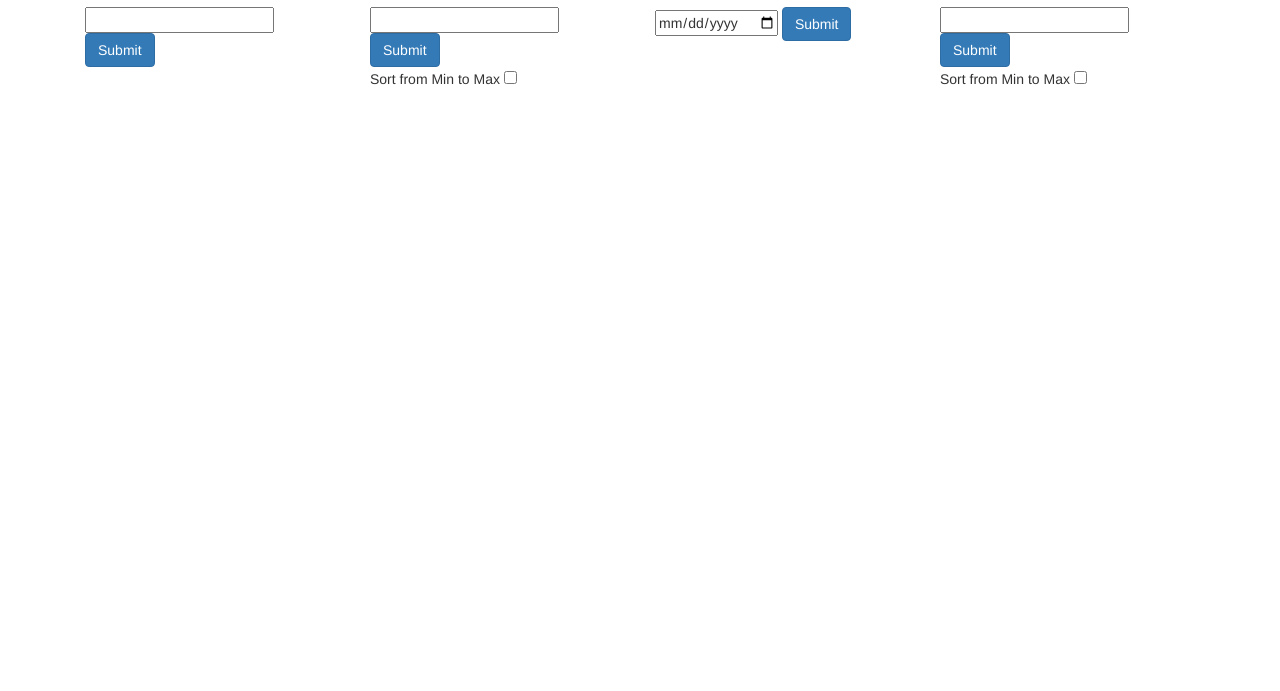
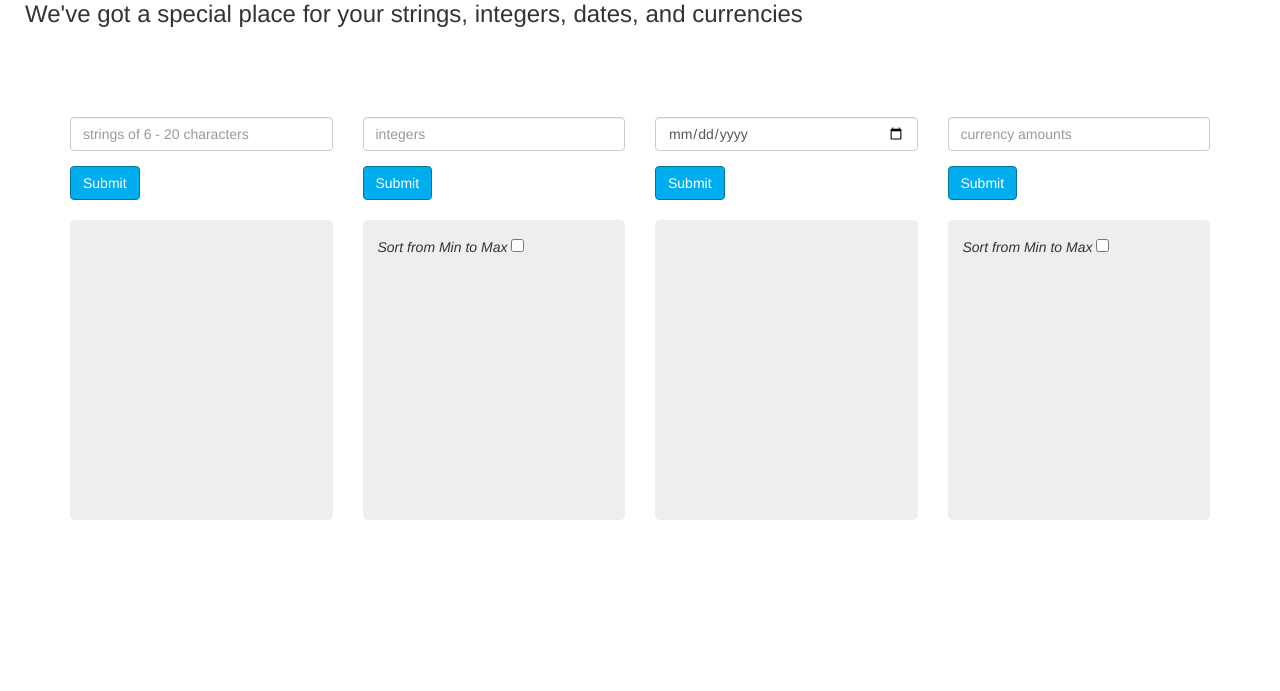
Before and after one commit to joevus/sample-proj, a plain HTML site: page index.html in a window 1280 px wide. Shown: the part 109-800 px from the top of the page. Drawn offline with Linux system fonts and the light colour scheme.

Commit message:
initial styles.

```diff
--- a/index.html
+++ b/index.html
@@ -16,58 +16,85 @@
     <h3>We've got a special place for your strings, integers, dates, and currencies</h3>
   </header>
   <div class="container">
+    <div class="row">
+      <div class="data-section col-xs-12 col-sm-6 col-md-3">
+        <!-- Strings -->
+        <form id="string-entry" onSubmit="addString(event);">
+          <div class="form-group">
+            <input placeholder="strings of 6 - 20 characters " class="form-control" name="entry" type="text">
+          </div>
 
-    <div class="data-section col-xs-12 col-sm-6 col-md-3">
-      <!-- Strings -->
-      <form id="string-entry" onSubmit="addString(event);">
-        <input name="entry" type="text">
-        <input class="btn btn-primary" type="submit">
-      </form>
+          <input class="btn btn-primary" type="submit">
 
-      <ul id="string-list" class="list">
+        </form>
 
-      </ul>
-    </div>
+        <div class="list">
+          <ul id="string-list">
 
-    <div class="data-section col-xs-12 col-sm-6 col-md-3">
-      <!-- Integers -->
-      <form id="integer-entry" onSubmit="addInteger(event);">
-        <input name="entry" type="number">
-        <input class="btn btn-primary" type="submit">
-      </form>
+          </ul>
+        </div>
 
-      <span>Sort from Min to Max <input id="int-sort-checkbox" type="checkbox" onClick="intSortCheckBoxHandler(event);"></span>
-      <ul id="integer-list" class="list">
+      </div>
 
-      </ul>
-    </div>
+      <div class="data-section col-xs-12 col-sm-6 col-md-3">
+        <!-- Integers -->
+        <form id="integer-entry" onSubmit="addInteger(event);">
+          <div class="form-group">
+            <input placeholder="integers" class="form-control" name="entry" type="number">
+          </div>
 
-    <div class="data-section col-xs-12 col-sm-6 col-md-3">
-      <!-- Dates -->
-      <form id="date-entry" onSubmit="addDate(event);">
-        <input name="entry" type="date">
-        <input class="btn btn-primary" type="submit">
-      </form>
+          <input class="btn btn-primary" type="submit">
+        </form>
 
-      <ul id="date-list" class="list">
+        <div class="list">
+          <span class="sort-instruction">Sort from Min to Max <input id="int-sort-checkbox" type="checkbox" onClick="intSortCheckBoxHandler(event);"></span>
+          <ul id="integer-list">
 
-      </ul>
-    </div>
+          </ul>
+        </div>
 
-    <div class="data-section col-xs-12 col-sm-6 col-md-3">
-      <!-- Currencies -->
-      <form id="currency-entry" onSubmit="addCurrency(event);">
-        <input name="entry" type="text">
-        <input class="btn btn-primary" type="submit">
-      </form>
+      </div>
 
-      <span>Sort from Min to Max <input id="curr-sort-checkbox" type="checkbox" onClick="currSortCheckboxHandler(event);"></span>
-      <ul id="currency-list" class="list">
+      <div class="data-section col-xs-12 col-sm-6 col-md-3">
+        <!-- Dates -->
+        <form id="date-entry" onSubmit="addDate(event);">
+          <div class="form-group">
+            <input placeholder="dates" class="form-control" name="entry" type="date">
+          </div>
 
-      </ul>
-    </div>
+          <input class="btn btn-primary" type="submit">
+        </form>
 
-  </div>
+        <div class="list">
+          <ul id="date-list">
+
+          </ul>
+        </div>
+
+      </div>
+
+      <div class="data-section col-xs-12 col-sm-6 col-md-3">
+        <!-- Currencies -->
+        <form id="currency-entry" onSubmit="addCurrency(event);">
+          <div class="form-group">
+            <input placeholder="currency amounts" class="form-control" name="entry" type="text">
+          </div>
+
+          <input class="btn btn-primary" type="submit">
+        </form>
+
+        <div class="list">
+          <span class="sort-instruction">Sort from Min to Max <input id="curr-sort-checkbox" type="checkbox" onClick="currSortCheckboxHandler(event);"></span>
+          <ul id="currency-list">
+
+          </ul>
+        </div>
+
+      </div>
+    </div> <!-- end row -->
+
+
+  </div> <!-- end container -->
 
   <script src="script.js"></script>
 </body>
--- a/styles.css
+++ b/styles.css
@@ -0,0 +1,35 @@
+header {
+  padding: 30px 25px;
+}
+
+.container {
+  padding-top: 50px;
+  padding-bottom: 100px;
+}
+
+.list {
+  border-radius: 5px;
+  margin-top: 20px;
+  padding: 15px;
+  background: #eee;
+  min-height: 300px;
+}
+
+.list ul {
+  padding-left: 15px;
+  margin-top: 20px;
+}
+
+.sort-instruction {
+  font-style: italic;
+}
+
+.btn-primary {
+  background-color: #00aeef;
+  border-color: #00778f;
+}
+
+.btn-primary:hover {
+  background-color: #0099af;
+  border-color: #00778f;
+}
```
